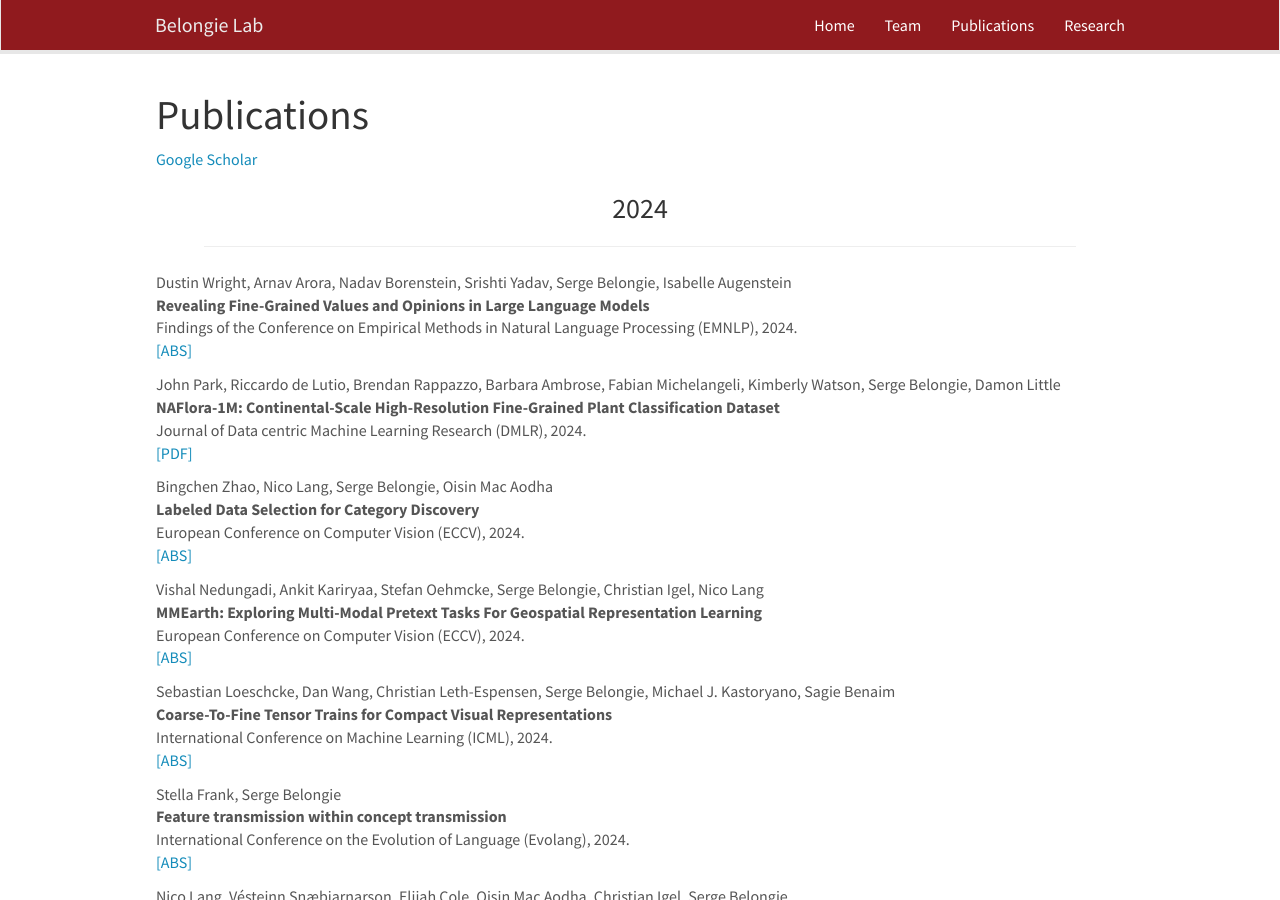
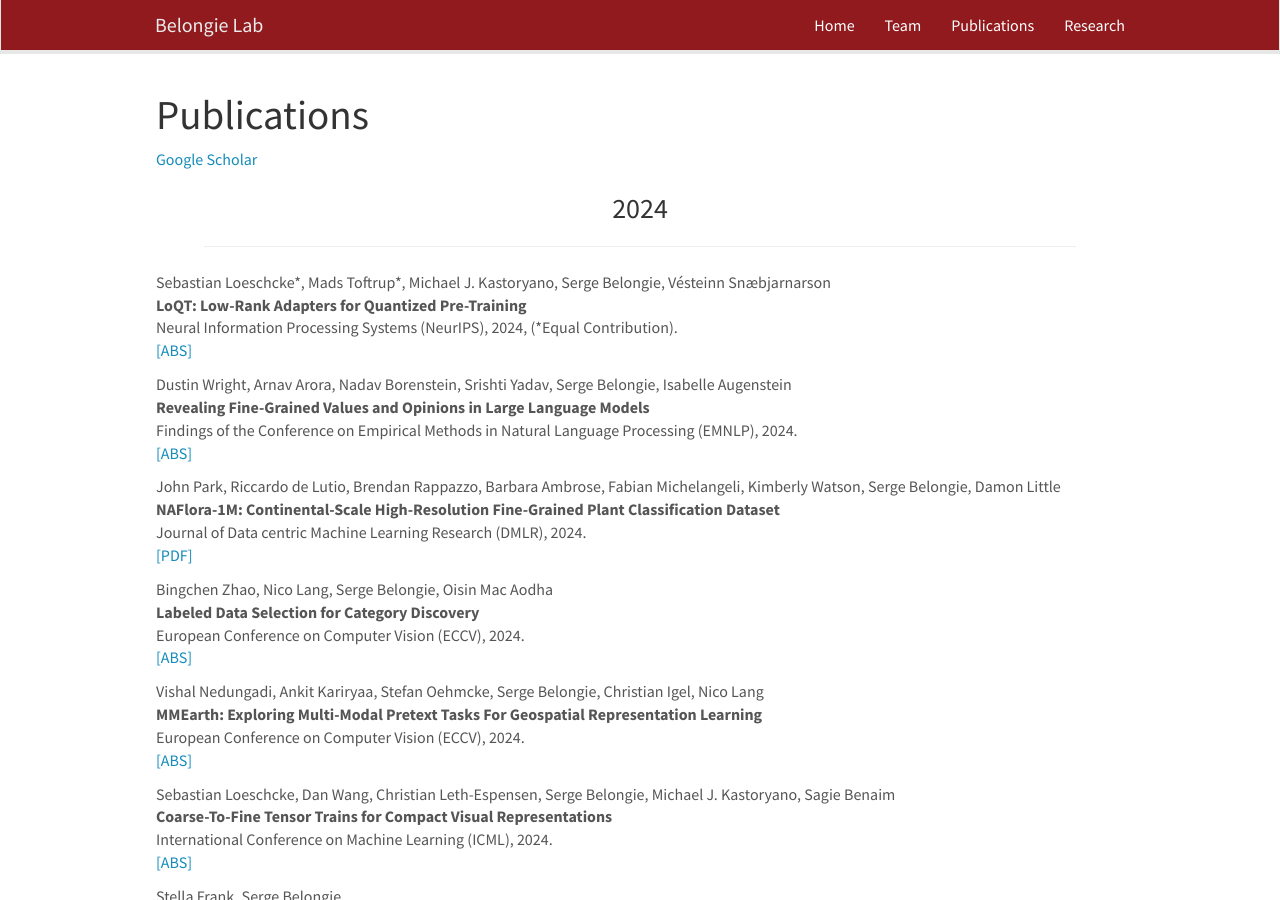
Before and after one commit to BelongieLab/belongielab.github.io, a Jekyll site: the page built from _pages/publications.md, in a window 1280 px wide and 900 px high. Built offline with Jekyll 4.4.1, drawn with Linux system fonts in a browser that asks for light colours; nearby versions of some CDN libraries.

Commit message:
LoQT NeurIPS 2024

```diff
--- a/_data/publist.yml
+++ b/_data/publist.yml
@@ -1,3 +1,14 @@
+- address: Vancouver
+  title: "LoQT: Low-Rank Adapters for Quantized Pre-Training"
+  author: "Sebastian Loeschcke&#42;, Mads Toftrup&#42;, Michael J. Kastoryano, Serge Belongie, V\xE9steinn Sn\xE6bjarnarson"
+  link:
+    display: ABS
+    url: https://arxiv.org/abs/2405.16528
+  ref: Loeschcke2024
+  venue: 'Neural Information Processing Systems (NeurIPS), '
+  note: ', (*Equal Contribution)'
+  year: '2024'
+  pub_type: conference
 - author: "Dustin Wright, Arnav Arora, Nadav Borenstein, Srishti Yadav, Serge Belongie, Isabelle Augenstein"
   link:
     display: ABS
```
